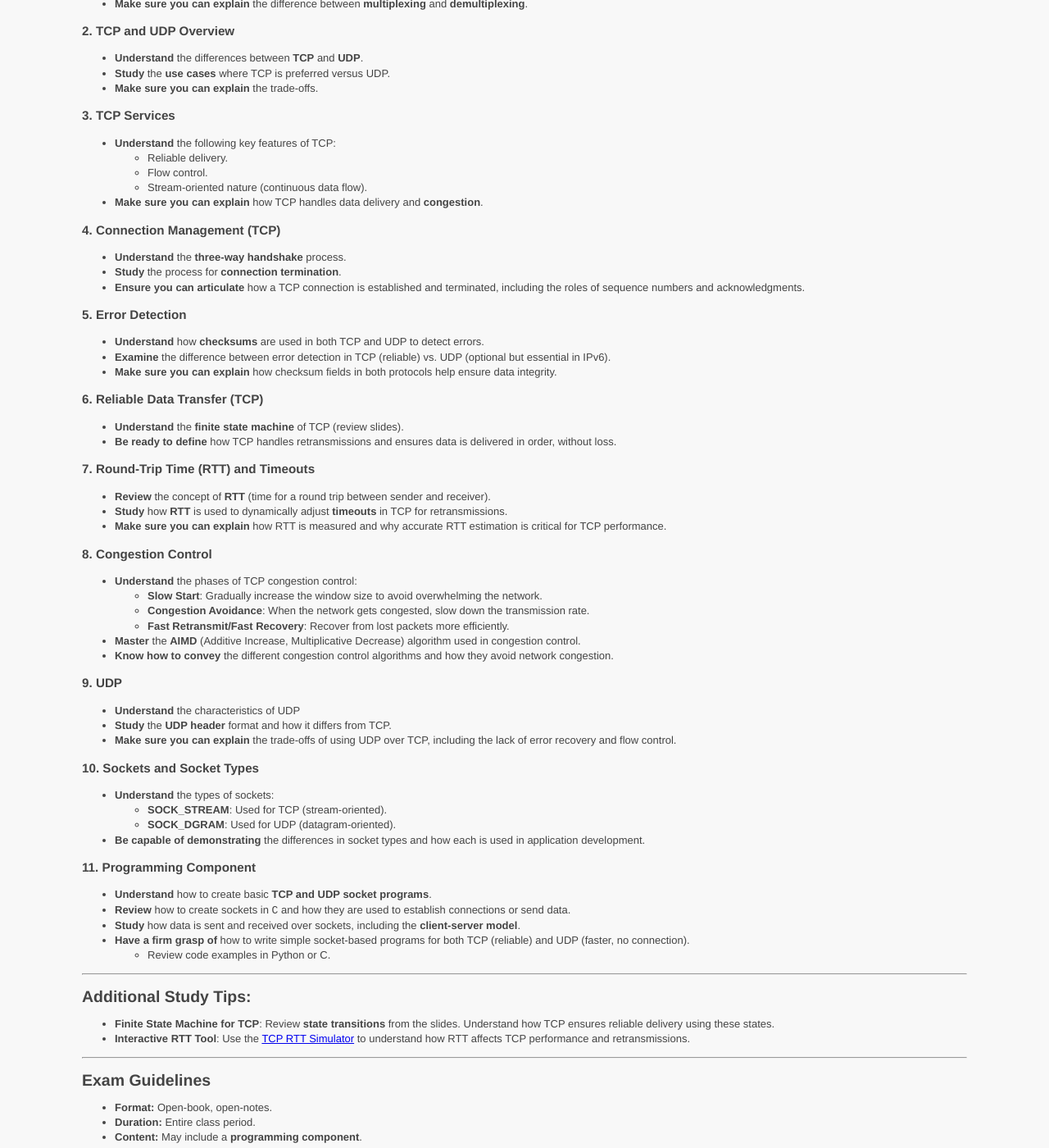
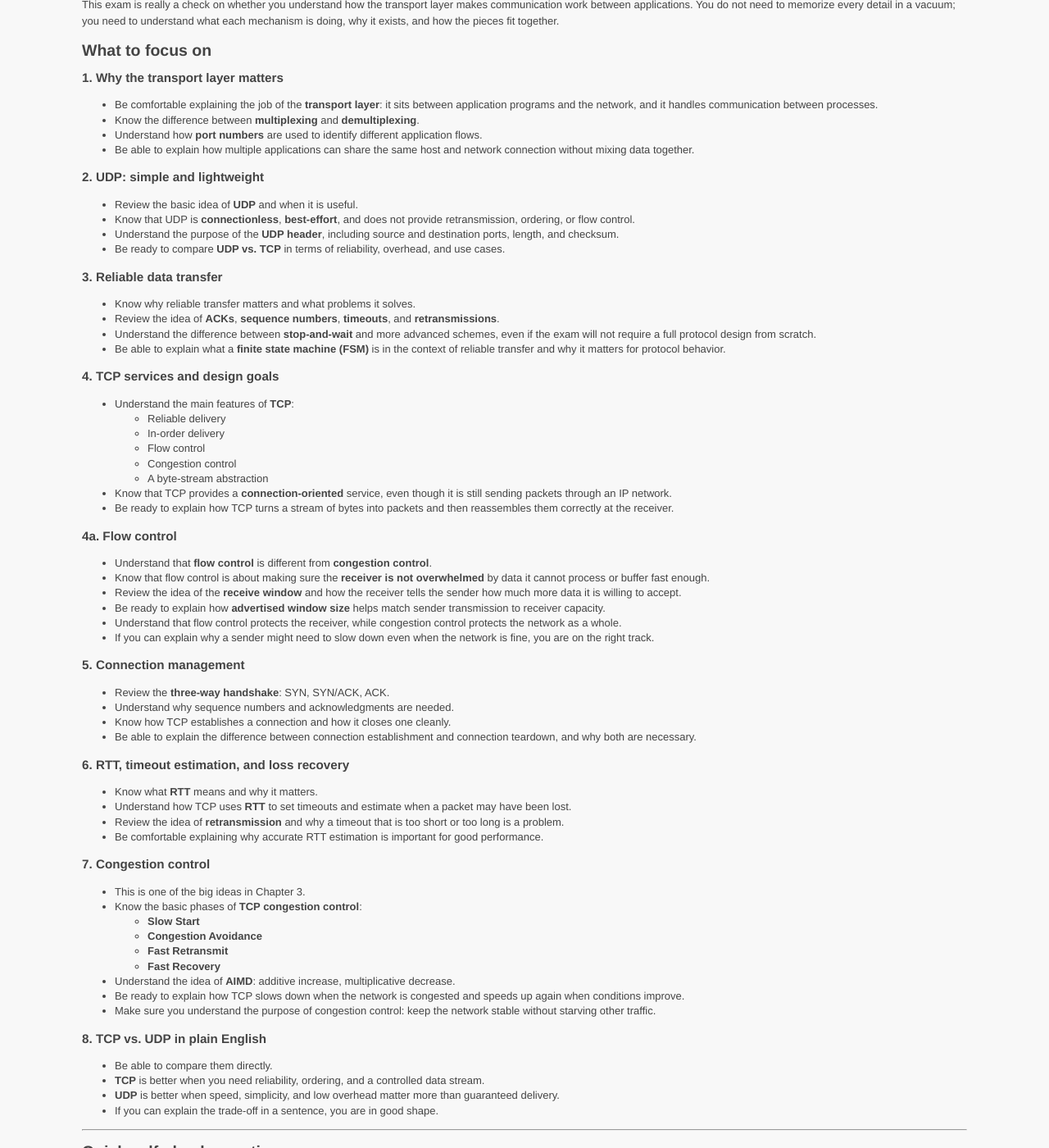
Before and after one commit to ycpcs/cs330-fall2026, a Jekyll site: the page built from schedule/exams/exam-2-guide.md, in a window 1280 px wide and 1400 px high, scrolled down 218 px. Shown: the whole window at 82% size. Built offline with Jekyll 4.4.1, drawn with Linux system fonts in a browser that asks for light colours; some of the changed text lies outside the part shown.

Commit message:
add Exam 2 study guide

```diff
--- a/schedule/exams/exam-2-guide.md
+++ b/schedule/exams/exam-2-guide.md
@@ -1,94 +1,120 @@
 ---
 layout: default
 course_number: CS330
-title: "Exam 2 - Study Guide"
+title: Network Applications and Protocols
 ---
 
-Exam 2 - Oct 20, 2026
+--- --- --- --- --- --- --- --- --- --- --- --- --- --- --- --- --- --- --- --- --- --- --- ---
+
+## CS 330: Exam 2
+
+## Date: Oct 20, 2026
+
+--- --- --- --- --- --- --- --- --- --- --- --- --- --- --- --- --- --- --- --- --- --- --- ---
+
+Chapter 3
 -----------------------
 
-## Topics to Review
+This exam is really a check on whether you understand how the transport layer makes communication work between applications. You do not need to memorize every detail in a vacuum; you need to understand what each mechanism is doing, why it exists, and how the pieces fit together.
 
-### 1. **Multiplexing and Demultiplexing**
-   - **Understand** how multiple applications share the same network connection.
-   - **Study** how **port numbers** are used to identify different data streams (source and destination ports).
-   - **Make sure you can explain** the difference between **multiplexing** and **demultiplexing**.
+## What to focus on
 
-### 2. **TCP and UDP Overview**
-   - **Understand** the differences between **TCP** and **UDP**.
-   - **Study** the **use cases** where TCP is preferred versus UDP.
-   - **Make sure you can explain** the trade-offs.
+### 1. Why the transport layer matters
+- Be comfortable explaining the job of the **transport layer**: it sits between application programs and the network, and it handles communication between processes.
+- Know the difference between **multiplexing** and **demultiplexing**.
+- Understand how **port numbers** are used to identify different application flows.
+- Be able to explain how multiple applications can share the same host and network connection without mixing data together.
 
-### 3. **TCP Services**
-   - **Understand** the following key features of TCP:
-     - Reliable delivery.
-     - Flow control.
-     - Stream-oriented nature (continuous data flow).
-   - **Make sure you can explain** how TCP handles data delivery and **congestion**.
+### 2. UDP: simple and lightweight
+- Review the basic idea of **UDP** and when it is useful.
+- Know that UDP is **connectionless**, **best-effort**, and does not provide retransmission, ordering, or flow control.
+- Understand the purpose of the **UDP header**, including source and destination ports, length, and checksum.
+- Be ready to compare **UDP vs. TCP** in terms of reliability, overhead, and use cases.
 
-### 4. **Connection Management (TCP)**
-   - **Understand** the **three-way handshake** process.
-   - **Study** the process for **connection termination**.
-   - **Ensure you can articulate** how a TCP connection is established and terminated, including the roles of sequence numbers and acknowledgments.
+### 3. Reliable data transfer
+- Know why reliable transfer matters and what problems it solves.
+- Review the idea of **ACKs**, **sequence numbers**, **timeouts**, and **retransmissions**.
+- Understand the difference between **stop-and-wait** and more advanced schemes, even if the exam will not require a full protocol design from scratch.
+- Be able to explain what a **finite state machine (FSM)** is in the context of reliable transfer and why it matters for protocol behavior.
 
-### 5. **Error Detection**
-   - **Understand** how **checksums** are used in both TCP and UDP to detect errors.
-   - **Examine** the difference between error detection in TCP (reliable) vs. UDP (optional but essential in IPv6).
-   - **Make sure you can explain** how checksum fields in both protocols help ensure data integrity.
+### 4. TCP services and design goals
+- Understand the main features of **TCP**:
+  - Reliable delivery
+  - In-order delivery
+  - Flow control
+  - Congestion control
+  - A byte-stream abstraction
+- Know that TCP provides a **connection-oriented** service, even though it is still sending packets through an IP network.
+- Be ready to explain how TCP turns a stream of bytes into packets and then reassembles them correctly at the receiver.
 
-### 6. **Reliable Data Transfer (TCP)**
-   - **Understand** the **finite state machine** of TCP (review slides).
-   - **Be ready to define** how TCP handles retransmissions and ensures data is delivered in order, without loss.
+### 4a. Flow control
+- Understand that **flow control** is different from **congestion control**.
+- Know that flow control is about making sure the **receiver is not overwhelmed** by data it cannot process or buffer fast enough.
+- Review the idea of the **receive window** and how the receiver tells the sender how much more data it is willing to accept.
+- Be ready to explain how **advertised window size** helps match sender transmission to receiver capacity.
+- Understand that flow control protects the receiver, while congestion control protects the network as a whole.
+- If you can explain why a sender might need to slow down even when the network is fine, you are on the right track.
 
-### 7. **Round-Trip Time (RTT) and Timeouts**
-   - **Review** the concept of **RTT** (time for a round trip between sender and receiver).
-   - **Study** how **RTT** is used to dynamically adjust **timeouts** in TCP for retransmissions.
-   - **Make sure you can explain** how RTT is measured and why accurate RTT estimation is critical for TCP performance.
+### 5. Connection management
+- Review the **three-way handshake**: SYN, SYN/ACK, ACK.
+- Understand why sequence numbers and acknowledgments are needed.
+- Know how TCP establishes a connection and how it closes one cleanly.
+- Be able to explain the difference between connection establishment and connection teardown, and why both are necessary.
 
-### 8. **Congestion Control**
-   - **Understand** the phases of TCP congestion control:
-     - **Slow Start**: Gradually increase the window size to avoid overwhelming the network.
-     - **Congestion Avoidance**: When the network gets congested, slow down the transmission rate.
-     - **Fast Retransmit/Fast Recovery**: Recover from lost packets more efficiently.
-   - **Master** the **AIMD** (Additive Increase, Multiplicative Decrease) algorithm used in congestion control.
-   - **Know how to convey** the different congestion control algorithms and how they avoid network congestion.
+### 6. RTT, timeout estimation, and loss recovery
+- Know what **RTT** means and why it matters.
+- Understand how TCP uses **RTT** to set timeouts and estimate when a packet may have been lost.
+- Review the idea of **retransmission** and why a timeout that is too short or too long is a problem.
+- Be comfortable explaining why accurate RTT estimation is important for good performance.
 
-### 9. **UDP**
-   - **Understand** the characteristics of UDP
-   - **Study** the **UDP header** format and how it differs from TCP.
-   - **Make sure you can explain** the trade-offs of using UDP over TCP, including the lack of error recovery and flow control.
+### 7. Congestion control
+- This is one of the big ideas in Chapter 3.
+- Know the basic phases of **TCP congestion control**:
+  - **Slow Start**
+  - **Congestion Avoidance**
+  - **Fast Retransmit**
+  - **Fast Recovery**
+- Understand the idea of **AIMD**: additive increase, multiplicative decrease.
+- Be ready to explain how TCP slows down when the network is congested and speeds up again when conditions improve.
+- Make sure you understand the purpose of congestion control: keep the network stable without starving other traffic.
 
-### 10. **Sockets and Socket Types**
-   - **Understand** the types of sockets:
-     - **SOCK_STREAM**: Used for TCP (stream-oriented).
-     - **SOCK_DGRAM**: Used for UDP (datagram-oriented).
-   - **Be capable of demonstrating** the differences in socket types and how each is used in application development.
-
-### 11. **Programming Component**
-   - **Understand** how to create basic **TCP and UDP socket programs**.
-   - **Review** how to create sockets in `C` and how they are used to establish connections or send data.
-   - **Study** how data is sent and received over sockets, including the **client-server model**.
-   - **Have a firm grasp of** how to write simple socket-based programs for both TCP (reliable) and UDP (faster, no connection).
-     - Review code examples in Python or C.
+### 8. TCP vs. UDP in plain English
+- Be able to compare them directly.
+- **TCP** is better when you need reliability, ordering, and a controlled data stream.
+- **UDP** is better when speed, simplicity, and low overhead matter more than guaranteed delivery.
+- If you can explain the trade-off in a sentence, you are in good shape.
 
 ---
 
-## Additional Study Tips:
+## Quick self-check questions
 
-- **Finite State Machine for TCP**: Review **state transitions** from the slides. Understand how TCP ensures reliable delivery using these states.
-- **Interactive RTT Tool**: Use the [TCP RTT Simulator](https://gaia.cs.umass.edu/kurose_ross/interactive/TCP_RTT.php) to understand how RTT affects TCP performance and retransmissions.
+If you can answer these without looking at your notes, you are in a strong position:
 
+- What is the difference between multiplexing and demultiplexing?
+- Why do we use port numbers in transport-layer communication?
+- What problem does TCP solve that UDP does not?
+- Why do we need sequence numbers and acknowledgments?
+- How does flow control prevent a fast sender from overwhelming a slow receiver?
+- What happens during the TCP three-way handshake?
+- Why does TCP need congestion control?
+- What is the purpose of a timeout in reliable data transfer?
+- How is UDP different from TCP in terms of reliability and overhead?
+- Why are sockets important when building network applications?
+- How does TCP deal with lost packets without completely collapsing performance?
+- Review the **TCP FSM** from the slides and make sure you can describe the main states and transitions in words.
+-
 ---
 
 ## Exam Guidelines
 
 - **Format:** Open-book, open-notes.
 - **Duration:** Entire class period.
-- **Content:** May include a **programming component**.
+- **Content:** May include a programming component and\or a Wireshark portion.
 - **Number of Exams:** 4 total.
-- **Make-Up Policy:**
-  - Make-up exams require **prior approval** unless due to **documented emergency or illness**.
+- **Make-Up Policy:** Make-up exams require prior approval unless due to a documented emergency or illness.
 
 ---
 
+This chapter is not about memorizing a bunch of isolated definitions. It is mostly about understanding how data gets from one application to another reliably, how loss and congestion are handled, and how the transport layer balances performance with correctness.
+
 Good luck with your exam prep!
```
Also changed, not shown: index.md (+1 -1 lines), schedule/index.md (+1 -1 lines).
